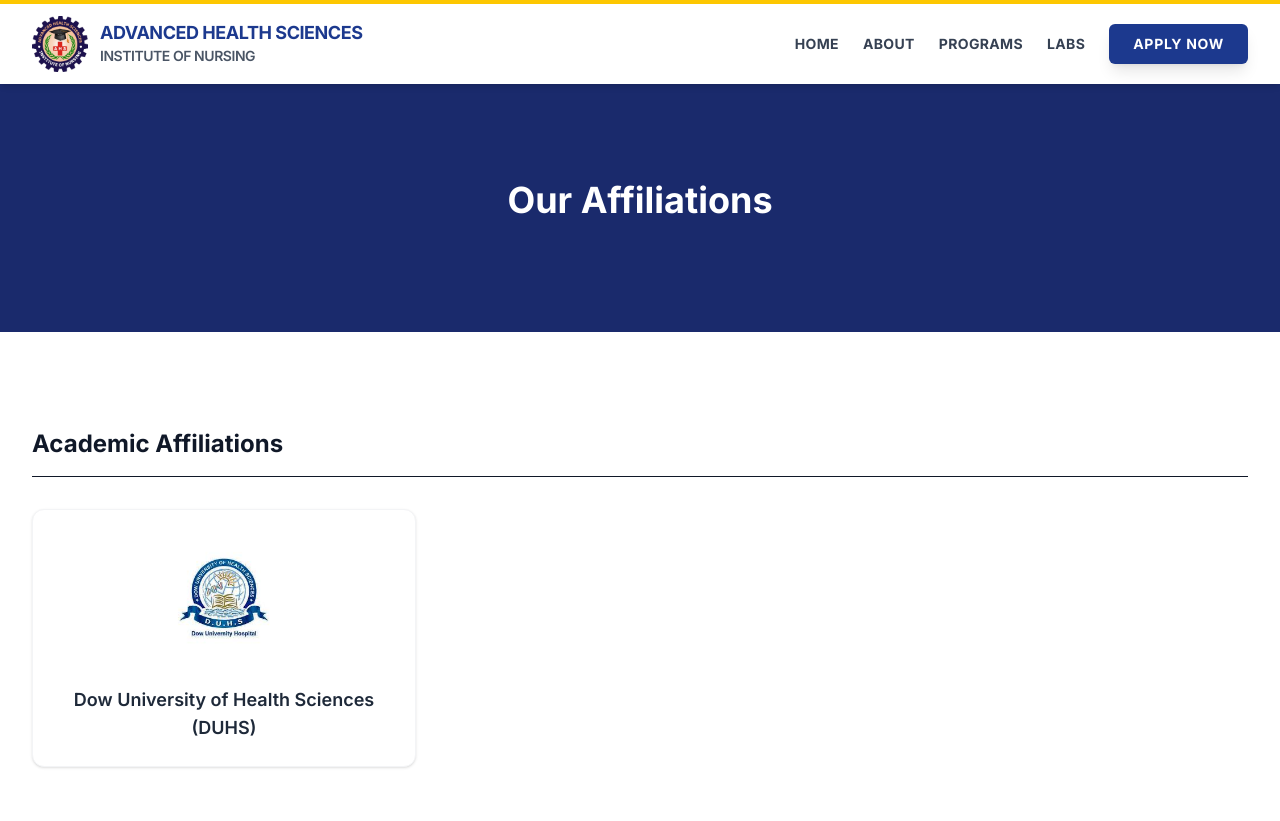
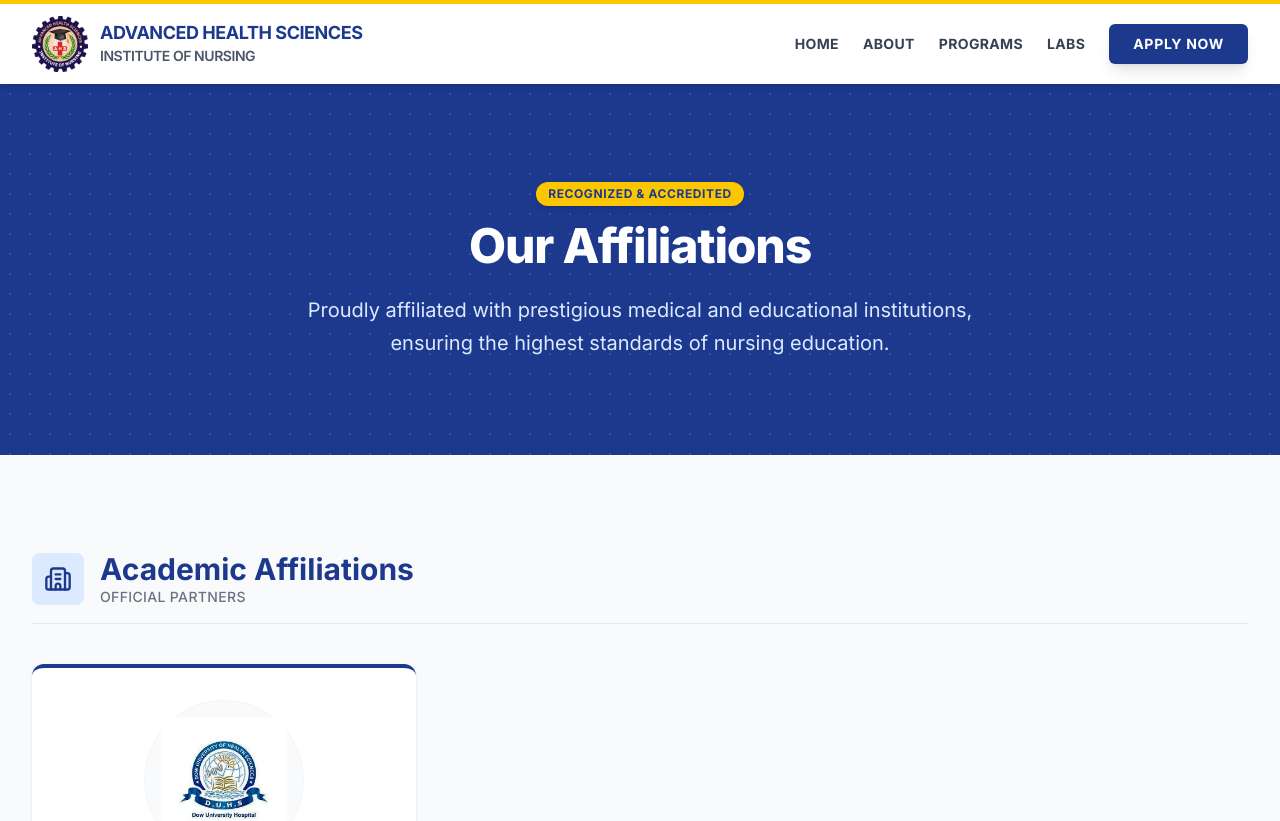
Before and after one commit to AHSANKHAN1999/ahsion-website, a Next.js app: page /affiliations in a window 1280 px wide. Shown: the top 821 px of the page. Built offline with nearby package versions, Linux system fonts and the light colour scheme.

Commit message:
Update affiliations page to university style with icons

```diff
--- a/src/app/affiliations/page.js
+++ b/src/app/affiliations/page.js
@@ -1,7 +1,9 @@
+"use client";
+
 import { siteData } from "@/data/siteData";
-import PageHeader from "@/components/PageHeader";
 import Section from "@/components/Section";
 import Image from "next/image";
+import { ShieldCheck, Building2, Link as LinkIcon, Stethoscope } from "lucide-react";
 
 export default function Affiliations() {
   const { sections } = siteData.pages.affiliations;
@@ -9,39 +11,81 @@ export default function Affiliations() {
   const list = sections.find((s) => s.type === "affiliation_list");
 
   return (
-    <div>
-      <PageHeader title={banner.title} />
+    <div className="bg-gray-50 min-h-screen font-sans">
 
-      <Section>
-        <div className="space-y-16">
+      {/* ================= HERO SECTION ================= */}
+      <div className="relative bg-blue-900 text-white py-24 px-4 overflow-hidden">
+        {/* Pattern Overlay */}
+        <div className="absolute inset-0 opacity-10"
+             style={{ backgroundImage: 'radial-gradient(#ffffff 1px, transparent 1px)', backgroundSize: '20px 20px' }}>
+        </div>
+
+        <div className="relative z-10 max-w-7xl mx-auto text-center">
+          <span className="inline-block py-1 px-3 rounded-full bg-yellow-400 text-blue-900 font-bold text-xs uppercase tracking-wider mb-4 shadow-md">
+            Recognized & Accredited
+          </span>
+          <h1 className="text-4xl md:text-5xl font-extrabold mb-6 tracking-tight">
+            {banner?.title || "Our Affiliations"}
+          </h1>
+          <p className="text-lg md:text-xl text-blue-100 max-w-2xl mx-auto leading-relaxed">
+            Proudly affiliated with prestigious medical and educational institutions, ensuring the highest standards of nursing education.
+          </p>
+        </div>
+      </div>
+
+      {/* ================= AFFILIATIONS LIST ================= */}
+      <Section className="py-20">
+        <div className="space-y-24">
           {list.groups.map((group, idx) => (
             <div key={idx}>
-              <h2 className="text-2xl font-bold text-gray-900 mb-8 border-b pb-4">
+
+              {/* Group Title Header */}
+              <div className="flex items-center gap-4 mb-10 border-b border-gray-200 pb-4">
+                <div className="bg-blue-100 p-3 rounded-lg text-blue-900">
+                    {/* Icon Logic based on title (Simple Check) */}
+                    {group.title.includes("Clinical") ? <Stethoscope size={28}/> : <Building2 size={28}/>}
+                </div>
+                <div>
+                    <h2 className="text-3xl font-bold text-blue-900">
                     {group.title}
                     </h2>
+                    <p className="text-sm text-gray-500 font-medium uppercase tracking-wide">Official Partners</p>
+                </div>
+              </div>
+
+              {/* Grid Cards */}
               <div className="grid grid-cols-1 md:grid-cols-2 lg:grid-cols-3 gap-8">
                 {group.items.map((item, itemIdx) => (
                   <div
                     key={itemIdx}
-                    className="bg-white border border-gray-100 rounded-xl p-6 shadow-sm hover:shadow-md transition-all flex flex-col items-center text-center"
+                    className="group bg-white border-t-4 border-blue-900 rounded-xl p-8 shadow-sm hover:shadow-2xl hover:border-yellow-400 transition-all duration-300 flex flex-col items-center text-center relative overflow-hidden"
                   >
-                    <div className="w-32 h-32 relative mb-6 bg-white rounded-full flex items-center justify-center p-2">
+                    {/* Hover Badge (Verified Icon) */}
+                    <div className="absolute top-4 right-4 opacity-0 group-hover:opacity-100 transition-opacity duration-300 transform translate-y-2 group-hover:translate-y-0">
+                        <ShieldCheck className="text-green-500" size={24} />
+                    </div>
+
+                    {/* Logo Area */}
+                    <div className="w-40 h-40 relative mb-6 bg-gray-50 rounded-full flex items-center justify-center p-4 border border-gray-100 group-hover:scale-110 transition-transform duration-500 group-hover:bg-white group-hover:shadow-lg">
                       {item.logo ? (
                         <Image
                           src={item.logo}
                           alt={item.name}
                           fill
-                                className="object-contain"
+                          className="object-contain p-4"
                         />
                       ) : (
-                            <div className="w-full h-full bg-gray-100 rounded-full flex items-center justify-center text-gray-400 text-xs">
-                                No Logo
-                            </div>
+                        <div className="text-gray-400 text-xs font-semibold">No Logo</div>
                       )}
                     </div>
-                    <h3 className="text-lg font-semibold text-gray-800">
+
+                    {/* Name */}
+                    <h3 className="text-xl font-bold text-gray-800 group-hover:text-blue-900 transition-colors">
                       {item.name}
                     </h3>
+
+                    {/* Decorative Line */}
+                    <div className="h-1 w-12 bg-gray-200 mt-6 group-hover:bg-yellow-400 transition-colors duration-300 rounded-full"></div>
                   </div>
                 ))}
               </div>
@@ -49,6 +93,7 @@ export default function Affiliations() {
           ))}
         </div>
       </Section>
+
     </div>
   );
 }
```
Lines whose indentation alone changed are shown as unchanged.
